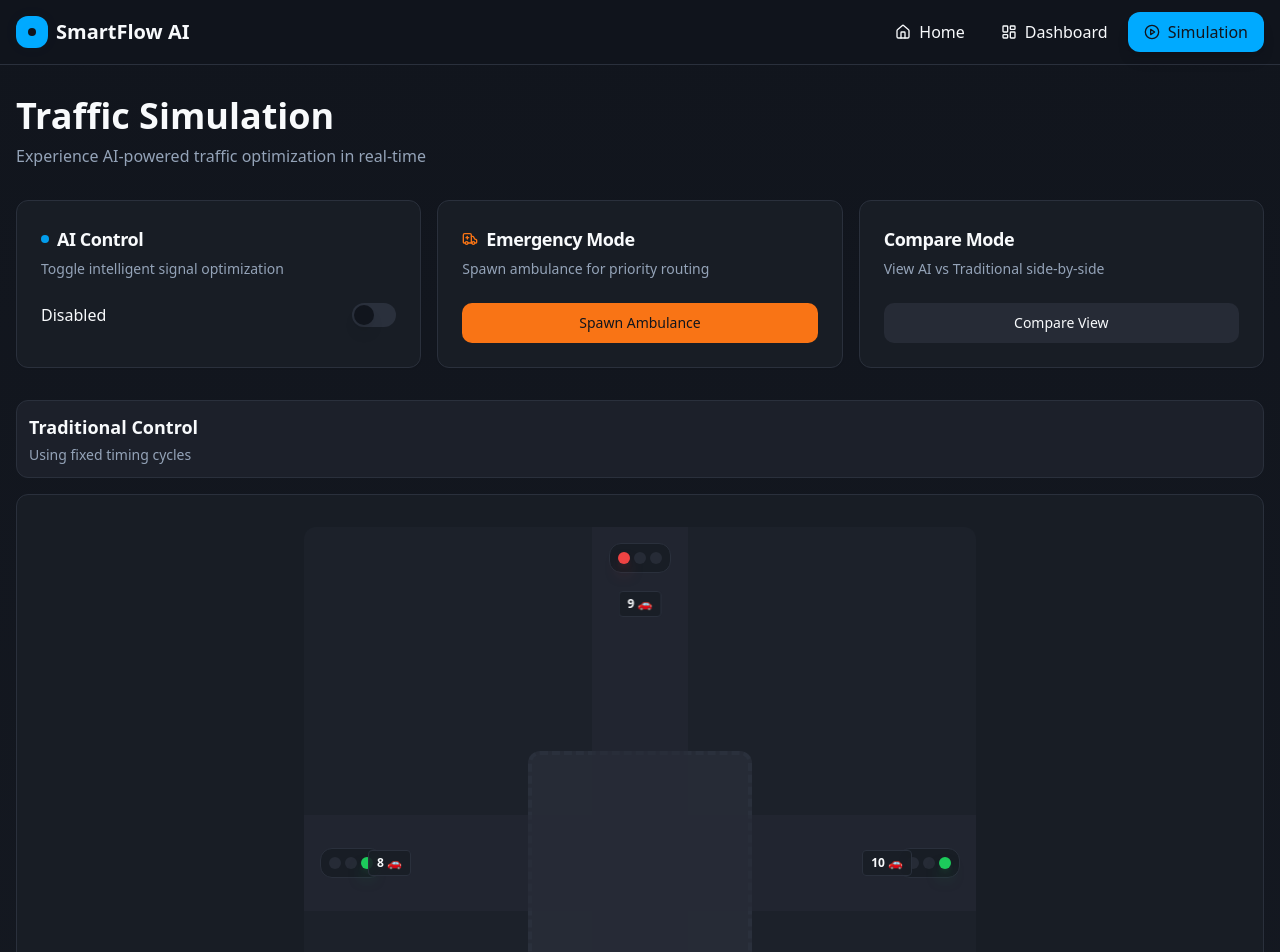
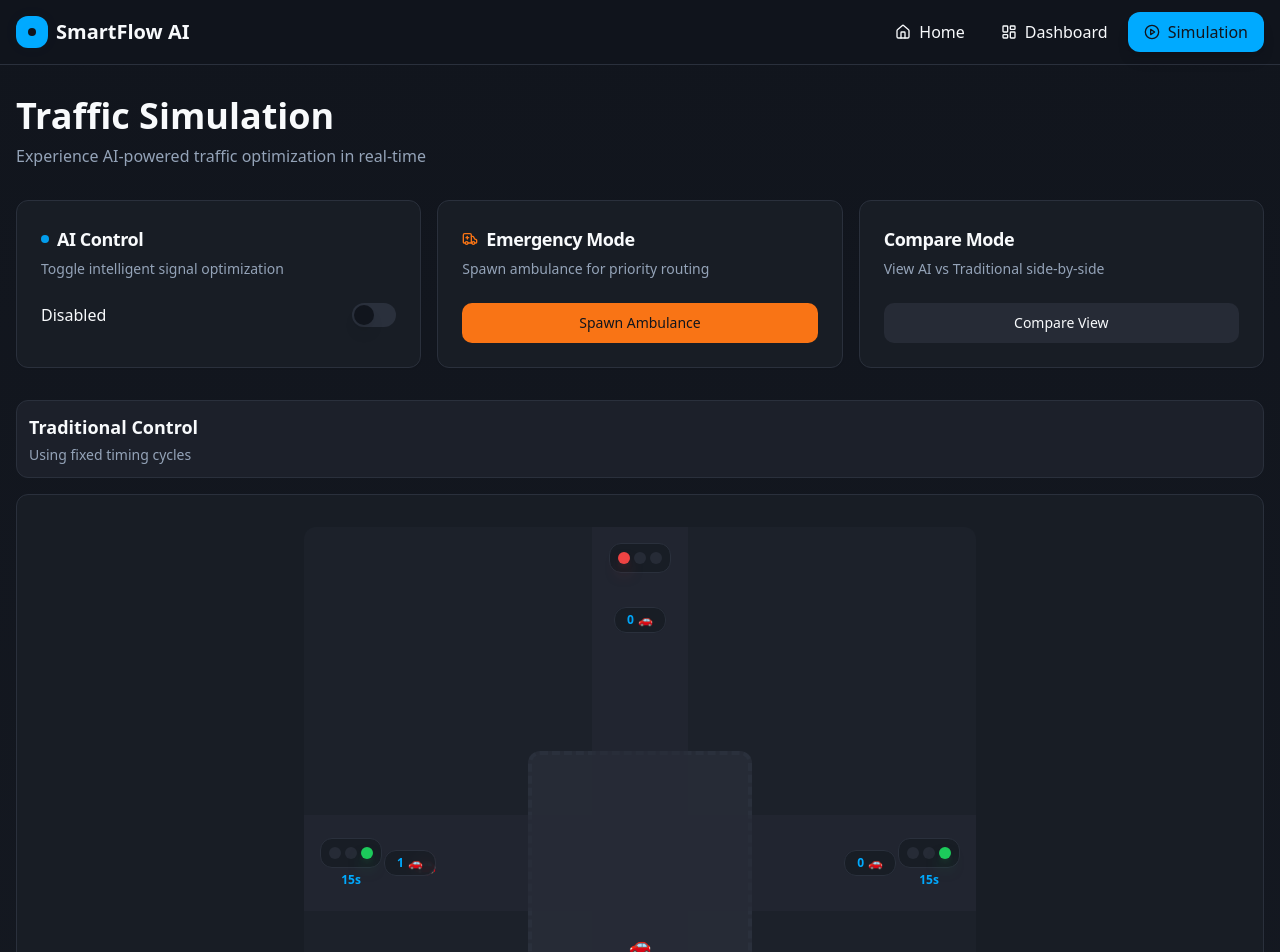
Before and after one commit to Vansh-j/swift-crossings, a React (Vite) app: page /simulation in a window 1280 px wide. Shown: the top 952 px of the page. Built offline with nearby package versions, Linux system fonts and the light colour scheme; the HTML template or start-up script is replaced by a standard one.

Commit message:
Fix: Implement simulation and AI logic

```diff
--- a/src/components/TrafficIntersection.tsx
+++ b/src/components/TrafficIntersection.tsx
@@ -1,10 +1,12 @@
-import { useEffect, useState } from "react";
+import { useEffect, useState, useRef } from "react";
 import { cn } from "@/lib/utils";
 import { Card, CardContent } from "@/components/ui/card";
 
 interface TrafficIntersectionProps {
   aiEnabled: boolean;
   ambulanceActive: boolean;
+  sharedVehicles?: Vehicle[];
+  onVehiclesChange?: (vehicles: Vehicle[]) => void;
 }
 
 type Direction = "north" | "south" | "east" | "west";
@@ -12,12 +14,19 @@ type SignalState = "red" | "yellow" | "green";
 
 interface Vehicle {
   id: string;
-  direction: Direction;
+  from: Direction;
+  to: Direction;
   position: number;
   isAmbulance?: boolean;
+  passed?: boolean;
 }
 
-const TrafficIntersection = ({ aiEnabled, ambulanceActive }: TrafficIntersectionProps) => {
+const SIGNAL_STOP_POSITION = 45;
+const INTERSECTION_START = 40;
+const INTERSECTION_END = 60;
+const MAX_POSITION = 100;
+
+const TrafficIntersection = ({ aiEnabled, ambulanceActive, sharedVehicles, onVehiclesChange }: TrafficIntersectionProps) => {
   const [signals, setSignals] = useState<Record<Direction, SignalState>>({
     north: "red",
     south: "red",
@@ -33,93 +42,201 @@ const TrafficIntersection = ({ aiEnabled, ambulanceActive }: TrafficIntersection
     west: 4,
   });
 
-  // Simulate traffic density changes
+  const [greenTimer, setGreenTimer] = useState<Record<Direction, number>>({
+    north: 0,
+    south: 0,
+    east: 15,
+    west: 15,
+  });
+
+  const signalPhaseRef = useRef<'ns' | 'ew'>('ew');
+  const phaseTimerRef = useRef<number>(0);
+
+  // Use shared vehicles if in compare mode
   useEffect(() => {
+    if (sharedVehicles) {
+      setVehicles(sharedVehicles);
+    }
+  }, [sharedVehicles]);
+
+  // Update traffic density based on actual vehicles
+  useEffect(() => {
+    const density = vehicles.reduce((acc, v) => {
+      if (!v.passed && v.position < INTERSECTION_START) {
+        acc[v.from] = (acc[v.from] || 0) + 1;
+      }
+      return acc;
+    }, { north: 0, south: 0, east: 0, west: 0 } as Record<Direction, number>);
+
+    setTrafficDensity(density);
+  }, [vehicles]);
+
+  // Spawn vehicles (only if not using shared vehicles)
+  useEffect(() => {
+    if (sharedVehicles) return;
+
     const interval = setInterval(() => {
-      setTrafficDensity({
-        north: Math.floor(Math.random() * 10) + 2,
-        south: Math.floor(Math.random() * 10) + 2,
-        east: Math.floor(Math.random() * 10) + 2,
-        west: Math.floor(Math.random() * 10) + 2,
+      const directions: Direction[] = ["north", "south", "east", "west"];
+      const from = directions[Math.floor(Math.random() * directions.length)];
+      const possibleTo = directions.filter(d => d !== from);
+      const to = possibleTo[Math.floor(Math.random() * possibleTo.length)];
+
+      const newVehicle: Vehicle = {
+        id: Math.random().toString(),
+        from,
+        to,
+        position: 0,
+        isAmbulance: ambulanceActive && Math.random() < 0.3,
+        passed: false,
+      };
+
+      setVehicles(prev => {
+        const updated = [...prev, newVehicle].filter(v => v.position < MAX_POSITION).slice(-30);
+        onVehiclesChange?.(updated);
+        return updated;
       });
-    }, 3000);
+    }, 2000);
 
     return () => clearInterval(interval);
-  }, []);
-
-  // Spawn vehicles
-  useEffect(() => {
-    const interval = setInterval(() => {
-      const directions: Direction[] = ["north", "south", "east", "west"];
-      const randomDir = directions[Math.floor(Math.random() * directions.length)];
-
-      setVehicles(prev => [
-        ...prev.slice(-20), // Keep max 20 vehicles
-        {
-          id: Math.random().toString(),
-          direction: randomDir,
-          position: 0,
-          isAmbulance: ambulanceActive && prev.length === 0,
-        }
-      ]);
-    }, 1500);
-
-    return () => clearInterval(interval);
-  }, [ambulanceActive]);
+  }, [ambulanceActive, sharedVehicles, onVehiclesChange]);
 
   // Signal logic
   useEffect(() => {
-    const hasAmbulance = vehicles.some(v => v.isAmbulance);
+    // Check for ambulance
+    const ambulance = vehicles.find(v => v.isAmbulance && !v.passed && v.position < INTERSECTION_END);
 
-    if (hasAmbulance && ambulanceActive) {
-      const ambulance = vehicles.find(v => v.isAmbulance);
-      if (ambulance) {
-        // Give green to ambulance direction
+    if (ambulance && ambulanceActive) {
+      const isNS = ambulance.from === "north" || ambulance.from === "south";
       setSignals({
-          north: ambulance.direction === "north" || ambulance.direction === "south" ? "green" : "red",
-          south: ambulance.direction === "north" || ambulance.direction === "south" ? "green" : "red",
-          east: ambulance.direction === "east" || ambulance.direction === "west" ? "green" : "red",
-          west: ambulance.direction === "east" || ambulance.direction === "west" ? "green" : "red",
+        north: isNS ? "green" : "red",
+        south: isNS ? "green" : "red",
+        east: isNS ? "red" : "green",
+        west: isNS ? "red" : "green",
       });
-      }
+      setGreenTimer({
+        north: isNS ? 15 : 0,
+        south: isNS ? 15 : 0,
+        east: isNS ? 0 : 15,
+        west: isNS ? 0 : 15,
+      });
       return;
     }
 
-    const cycleTime = aiEnabled ? 4000 : 6000;
+    const interval = setInterval(() => {
+      phaseTimerRef.current += 1;
 
-    const interval = setInterval(() => {
-      setSignals(prev => {
       if (aiEnabled) {
-          // AI logic: prioritize direction with most traffic
+        // AI Logic: Dynamic timing based on traffic density
         const nsTraffic = trafficDensity.north + trafficDensity.south;
         const ewTraffic = trafficDensity.east + trafficDensity.west;
 
-          if (prev.north === "green") {
-            return { north: "yellow", south: "yellow", east: "red", west: "red" };
-          } else if (prev.north === "yellow") {
-            return { north: "red", south: "red", east: "green", west: "green" };
-          } else if (prev.east === "green") {
-            return { north: "red", south: "red", east: "yellow", west: "yellow" };
-          } else {
-            return { north: "green", south: "green", east: "red", west: "red" };
+        const currentPhase = signalPhaseRef.current;
+        const currentGreen = currentPhase === 'ns' ? (signals.north === 'green' || signals.north === 'yellow') : (signals.east === 'green' || signals.east === 'yellow');
+
+        // Calculate green time based on traffic (min 5s, max 20s)
+        const nsTime = Math.max(5, Math.min(20, nsTraffic * 2));
+        const ewTime = Math.max(5, Math.min(20, ewTraffic * 2));
+
+        if (currentPhase === 'ns') {
+          if (signals.north === 'green') {
+            setGreenTimer(prev => ({ ...prev, north: Math.max(0, prev.north - 1), south: Math.max(0, prev.south - 1) }));
+            if (phaseTimerRef.current >= nsTime) {
+              setSignals({ north: "yellow", south: "yellow", east: "red", west: "red" });
+              phaseTimerRef.current = 0;
+            }
+          } else if (signals.north === 'yellow' && phaseTimerRef.current >= 3) {
+            setSignals({ north: "red", south: "red", east: "green", west: "green" });
+            setGreenTimer({ north: 0, south: 0, east: ewTime, west: ewTime });
+            signalPhaseRef.current = 'ew';
+            phaseTimerRef.current = 0;
           }
         } else {
-          // Traditional fixed timing
-          if (prev.north === "green") {
-            return { north: "yellow", south: "yellow", east: "red", west: "red" };
-          } else if (prev.north === "yellow") {
-            return { north: "red", south: "red", east: "green", west: "green" };
-          } else if (prev.east === "green") {
-            return { north: "red", south: "red", east: "yellow", west: "yellow" };
-          } else {
-            return { north: "green", south: "green", east: "red", west: "red" };
+          if (signals.east === 'green') {
+            setGreenTimer(prev => ({ ...prev, east: Math.max(0, prev.east - 1), west: Math.max(0, prev.west - 1) }));
+            if (phaseTimerRef.current >= ewTime) {
+              setSignals({ north: "red", south: "red", east: "yellow", west: "yellow" });
+              phaseTimerRef.current = 0;
+            }
+          } else if (signals.east === 'yellow' && phaseTimerRef.current >= 3) {
+            setSignals({ north: "green", south: "green", east: "red", west: "red" });
+            setGreenTimer({ north: nsTime, south: nsTime, east: 0, west: 0 });
+            signalPhaseRef.current = 'ns';
+            phaseTimerRef.current = 0;
           }
         }
-      });
-    }, cycleTime);
+      } else {
+        // Static timing: 60s wait, 15s green
+        const currentPhase = signalPhaseRef.current;
+
+        if (currentPhase === 'ns') {
+          if (signals.north === 'green') {
+            setGreenTimer(prev => ({ ...prev, north: Math.max(0, prev.north - 1), south: Math.max(0, prev.south - 1) }));
+            if (phaseTimerRef.current >= 15) {
+              setSignals({ north: "yellow", south: "yellow", east: "red", west: "red" });
+              phaseTimerRef.current = 0;
+            }
+          } else if (signals.north === 'yellow' && phaseTimerRef.current >= 3) {
+            setSignals({ north: "red", south: "red", east: "green", west: "green" });
+            setGreenTimer({ north: 0, south: 0, east: 15, west: 15 });
+            signalPhaseRef.current = 'ew';
+            phaseTimerRef.current = 0;
+          }
+        } else {
+          if (signals.east === 'green') {
+            setGreenTimer(prev => ({ ...prev, east: Math.max(0, prev.east - 1), west: Math.max(0, prev.west - 1) }));
+            if (phaseTimerRef.current >= 15) {
+              setSignals({ north: "red", south: "red", east: "yellow", west: "yellow" });
+              phaseTimerRef.current = 0;
+            }
+          } else if (signals.east === 'yellow' && phaseTimerRef.current >= 3) {
+            setSignals({ north: "green", south: "green", east: "red", west: "red" });
+            setGreenTimer({ north: 15, south: 15, east: 0, west: 0 });
+            signalPhaseRef.current = 'ns';
+            phaseTimerRef.current = 0;
+          }
+        }
+      }
+    }, 1000);
 
     return () => clearInterval(interval);
-  }, [aiEnabled, trafficDensity, vehicles, ambulanceActive]);
+  }, [aiEnabled, trafficDensity, vehicles, ambulanceActive, signals]);
+
+  // Move vehicles
+  useEffect(() => {
+    const interval = setInterval(() => {
+      setVehicles(prev => {
+        const updated = prev.map(v => {
+          if (v.passed || v.position >= MAX_POSITION) return v;
+
+          const signal = signals[v.from];
+          const canMove = v.position < SIGNAL_STOP_POSITION ||
+                         v.position > INTERSECTION_START ||
+                         signal === 'green' ||
+                         signal === 'yellow' ||
+                         v.isAmbulance;
+
+          if (canMove) {
+            const speed = v.isAmbulance ? 3 : 2;
+            const newPosition = v.position + speed;
+            return {
+              ...v,
+              position: newPosition,
+              passed: newPosition >= INTERSECTION_END,
+            };
+          }
+
+          return v;
+        }).filter(v => v.position < MAX_POSITION);
+
+        if (!sharedVehicles) {
+          onVehiclesChange?.(updated);
+        }
+        return updated;
+      });
+    }, 200);
+
+    return () => clearInterval(interval);
+  }, [signals, sharedVehicles, onVehiclesChange]);
 
   const getSignalColor = (state: SignalState) => {
     switch (state) {
@@ -129,10 +246,25 @@ const TrafficIntersection = ({ aiEnabled, ambulanceActive }: TrafficIntersection
     }
   };
 
+  const getVehiclePosition = (v: Vehicle) => {
+    const basePos = v.position;
+
+    switch (v.from) {
+      case "north":
+        return { top: `${basePos}%`, left: "50%", transform: "translate(-50%, -50%)" };
+      case "south":
+        return { bottom: `${basePos}%`, left: "50%", transform: "translate(-50%, 50%)" };
+      case "east":
+        return { right: `${basePos}%`, top: "50%", transform: "translate(50%, -50%)" };
+      case "west":
+        return { left: `${basePos}%`, top: "50%", transform: "translate(-50%, -50%)" };
+    }
+  };
+
   return (
     <Card className="border-border overflow-hidden">
       <CardContent className="p-8">
-        <div className="relative w-full aspect-square max-w-2xl mx-auto bg-secondary/30 rounded-xl">
+        <div className="relative w-full aspect-square max-w-2xl mx-auto bg-secondary/30 rounded-xl overflow-hidden">
           {/* Intersection center */}
           <div className="absolute inset-0 flex items-center justify-center">
             <div className="w-1/3 h-1/3 bg-muted border-4 border-dashed border-border rounded-lg" />
@@ -141,6 +273,20 @@ const TrafficIntersection = ({ aiEnabled, ambulanceActive }: TrafficIntersection
           {/* Roads */}
           <div className="absolute left-1/2 top-0 w-24 h-full -translate-x-1/2 bg-muted/50" />
           <div className="absolute top-1/2 left-0 h-24 w-full -translate-y-1/2 bg-muted/50" />
+
+          {/* Vehicles */}
+          {vehicles.map((v) => (
+            <div
+              key={v.id}
+              className={cn(
+                "absolute transition-all duration-200 z-10",
+                v.isAmbulance ? "text-2xl" : "text-lg"
+              )}
+              style={getVehiclePosition(v)}
+            >
+              {v.isAmbulance ? "🚑" : "🚗"}
+            </div>
+          ))}
 
           {/* Traffic Lights */}
           {(["north", "south", "east", "west"] as Direction[]).map((dir) => {
@@ -152,10 +298,17 @@ const TrafficIntersection = ({ aiEnabled, ambulanceActive }: TrafficIntersection
             };
 
             return (
-              <div key={dir} className={cn("absolute flex gap-1 p-2 bg-card rounded-lg border border-border", positions[dir])}>
+              <div key={dir} className={cn("absolute z-20", positions[dir])}>
+                <div className="flex gap-1 p-2 bg-card rounded-lg border border-border">
                   <div className={cn("w-3 h-3 rounded-full transition-all", signals[dir] === "red" ? getSignalColor("red") : "bg-muted")} />
                   <div className={cn("w-3 h-3 rounded-full transition-all", signals[dir] === "yellow" ? getSignalColor("yellow") : "bg-muted")} />
                   <div className={cn("w-3 h-3 rounded-full transition-all", signals[dir] === "green" ? getSignalColor("green") : "bg-muted")} />
+                </div>
+                {signals[dir] === 'green' && (
+                  <div className="text-center text-xs font-bold text-primary mt-1">
+                    {greenTimer[dir]}s
+                  </div>
+                )}
               </div>
             );
           })}
@@ -163,15 +316,18 @@ const TrafficIntersection = ({ aiEnabled, ambulanceActive }: TrafficIntersection
           {/* Traffic Density Indicators */}
           {(["north", "south", "east", "west"] as Direction[]).map((dir) => {
             const positions = {
-              north: "top-16 left-1/2 -translate-x-1/2",
-              south: "bottom-16 left-1/2 -translate-x-1/2",
-              east: "right-16 top-1/2 -translate-y-1/2",
-              west: "left-16 top-1/2 -translate-y-1/2",
+              north: "top-20 left-1/2 -translate-x-1/2",
+              south: "bottom-20 left-1/2 -translate-x-1/2",
+              east: "right-20 top-1/2 -translate-y-1/2",
+              west: "left-20 top-1/2 -translate-y-1/2",
             };
 
             return (
-              <div key={`density-${dir}`} className={cn("absolute bg-card/80 backdrop-blur px-2 py-1 rounded text-xs font-bold border border-border", positions[dir])}>
-                {trafficDensity[dir]} 🚗
+              <div key={`density-${dir}`} className={cn("absolute bg-card/90 backdrop-blur px-3 py-1 rounded-lg text-xs font-bold border border-border z-20", positions[dir])}>
+                <div className="flex items-center gap-1">
+                  <span className="text-primary">{trafficDensity[dir]}</span>
+                  <span>🚗</span>
+                </div>
               </div>
             );
           })}
--- a/src/pages/Simulation.tsx
+++ b/src/pages/Simulation.tsx
@@ -6,10 +6,20 @@ import { Ambulance, Clock, Car } from "lucide-react";
 import TrafficIntersection from "@/components/TrafficIntersection";
 import { toast } from "sonner";
 
+interface Vehicle {
+  id: string;
+  from: "north" | "south" | "east" | "west";
+  to: "north" | "south" | "east" | "west";
+  position: number;
+  isAmbulance?: boolean;
+  passed?: boolean;
+}
+
 const Simulation = () => {
   const [aiEnabled, setAiEnabled] = useState(false);
   const [compareMode, setCompareMode] = useState(false);
   const [ambulanceActive, setAmbulanceActive] = useState(false);
+  const [sharedVehicles, setSharedVehicles] = useState<Vehicle[]>([]);
 
   const handleAiToggle = (enabled: boolean) => {
     setAiEnabled(enabled);
@@ -103,17 +113,26 @@ const Simulation = () => {
             <div className="space-y-4">
               <div className="bg-muted/50 rounded-lg p-3 border border-border">
                 <h3 className="font-bold text-lg mb-1">Traditional Control</h3>
-                <p className="text-sm text-muted-foreground">Fixed timing cycles</p>
+                <p className="text-sm text-muted-foreground">60s wait, 15s green</p>
               </div>
-              <TrafficIntersection aiEnabled={false} ambulanceActive={ambulanceActive} />
+              <TrafficIntersection
+                aiEnabled={false}
+                ambulanceActive={ambulanceActive}
+                sharedVehicles={sharedVehicles}
+              />
             </div>
 
             <div className="space-y-4">
               <div className="bg-primary/10 rounded-lg p-3 border border-primary/30">
                 <h3 className="font-bold text-lg mb-1">AI Control</h3>
-                <p className="text-sm text-muted-foreground">Adaptive signal optimization</p>
+                <p className="text-sm text-muted-foreground">Dynamic timing based on traffic</p>
               </div>
-              <TrafficIntersection aiEnabled={true} ambulanceActive={ambulanceActive} />
+              <TrafficIntersection
+                aiEnabled={true}
+                ambulanceActive={ambulanceActive}
+                sharedVehicles={sharedVehicles}
+                onVehiclesChange={setSharedVehicles}
+              />
             </div>
           </div>
         ) : (
@@ -128,7 +147,11 @@ const Simulation = () => {
                   : "Using fixed timing cycles"}
               </p>
             </div>
-            <TrafficIntersection aiEnabled={aiEnabled} ambulanceActive={ambulanceActive} />
+            <TrafficIntersection
+              aiEnabled={aiEnabled}
+              ambulanceActive={ambulanceActive}
+              onVehiclesChange={setSharedVehicles}
+            />
           </div>
         )}
 
```
Lines whose indentation alone changed are shown as unchanged.
